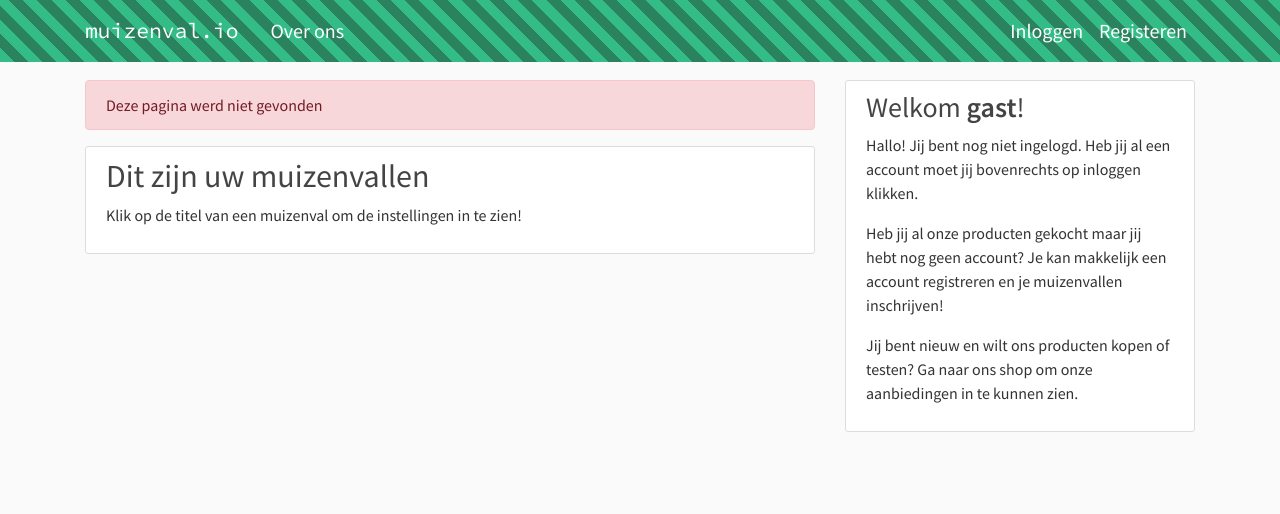
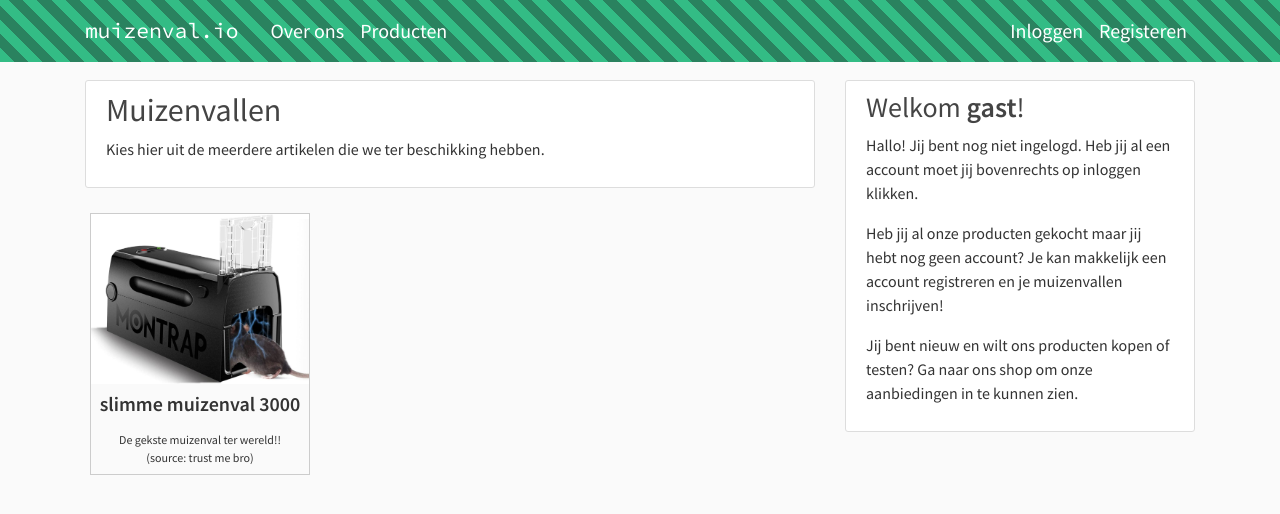
Before and after one commit to friedelschoen/iot-project, a Flask app: page /producten in a window 1280 px wide. Shown: the top 514 px of the page. Run offline with Flask 2, Linux system fonts and the light colour scheme; some libraries are stand-ins or nearby versions.

Commit message:
product page

```diff
--- a/server/routes.py
+++ b/server/routes.py
@@ -37,6 +37,11 @@ def register():
         flash('Uw profiel werd toegevoegd! U kan nu inloggen.', 'success')
         return redirect(url_for('login'))
     return render_template('register.html', title='Registeren', form=form)
+
+
+@app.route("/producten")
+def producten():
+    return render_template('producten.html')
 
 """ login.html route """
 @app.route("/login", methods=['GET', 'POST'])
--- a/server/templates/layout.html
+++ b/server/templates/layout.html
@@ -34,6 +34,7 @@
                 <div class="collapse navbar-collapse" id="navbarToggle">
                     <div class="navbar-nav mr-auto">
                         <a class="nav-item nav-link" href="{{ url_for('about') }}">Over ons</a>
+                        <a class="nav-item nav-link" href="{{ url_for('producten') }}">Producten</a>
                     </div>
                     <!-- Navbar Right Side -->
                     <div class="navbar-nav">
--- /dev/null
+++ b/server/templates/producten.html
@@ -0,0 +1,69 @@
+{% extends "layout.html" %}
+
+{% block content %}
+<article class="media content-section">
+
+<div class="media-body">
+<h2> Muizenvallen</h2>
+
+<p>Kies hier uit de meerdere artikelen die we ter beschikking hebben.</p>
+
+</div>
+
+</article>
+
+<!DOCTYPE html>
+<html>
+<head>
+    <style>
+        div.gallery {
+          margin: 5px;
+          border: 1px solid #ccc;
+          float: left;
+          width: 220px;
+        }
+
+        div.gallery:hover {
+            border: 1.5px solid #777;
+        }
+
+        div.gallery img {
+          width: 100%;
+          height: auto;
+        }
+
+        div.title {
+          padding: 5px;
+          text-align: center;
+          font-size: 20px;
+
+          font-weight: bold;
+        }
+
+        div.desc {
+        padding: 7px;
+        text-align: center;
+        font-size: 12px;
+
+        }
+        </style>
+
+
+</head>
+
+<body>
+<div class="gallery">
+  <!----  <a target="_blank" href=""> -->
+      <img src="../static/product_pics/muizenval1.jpg" alt="Cinque Terre" width="800" height="600">
+    </a>
+    <div class="title">slimme muizenval 3000</div>
+    <div class="desc">De gekste muizenval ter wereld!! (source: trust me bro)</div>
+
+    </div>
+
+
+
+</body>
+  </html>
+
+{% endblock content %}
```
Also changed, not shown: server/static/product_pics/muizenval1.jpg (added).
